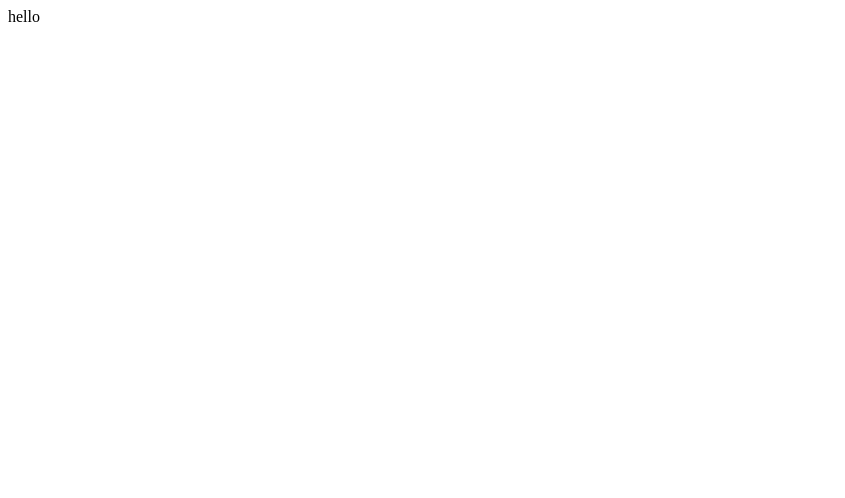
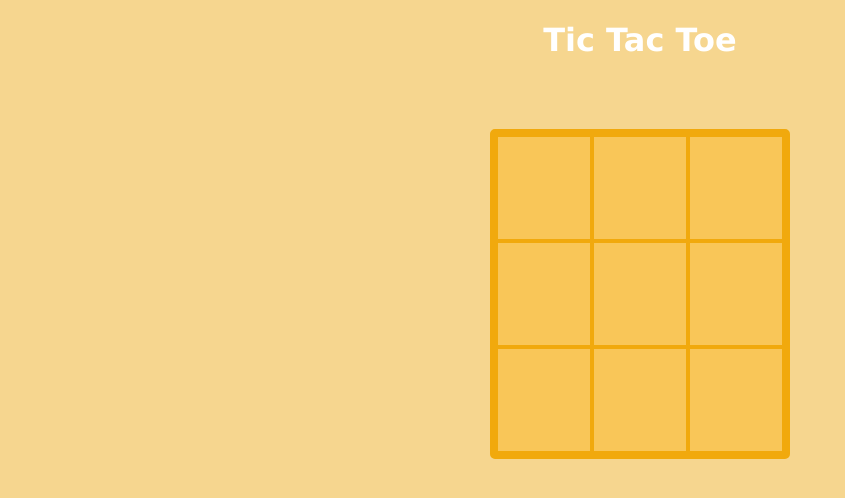
Before and after one commit to scottmcallister/es6-redux-tic-tac-toe, a website built with webpack: page index.html in a window 1280 px wide. Shown: the whole page, without its empty margins (0-845 px from the left). Built offline with nearby package versions, Linux system fonts and the light colour scheme.

Commit message:
add content and styles

```diff
--- /dev/null
+++ b/css/main.css
@@ -0,0 +1,36 @@
+body {
+    background-color: #f6d68f;
+}
+
+.title {
+    color: #ffffff;
+    width: 100%;
+    text-align: center;
+    font-family: verdana;
+}
+
+.wrapper {
+    margin: auto;
+    width: 300px;
+}
+
+.grid {
+    margin-top: 70px;
+    width: 100%;
+    background-color: #f1a90d;
+    border-radius: 5px;
+    border: 5px solid #f1a90d;
+}
+
+tbody, tr, td {
+    background-color: #f9c658;
+    width: 30%;
+    height: 100px;
+}
+
+tbody {
+}
+
+tr, td {
+    border: 1px solid #f1a90d;
+}
--- a/index.html
+++ b/index.html
@@ -3,9 +3,33 @@
 <head>
     <meta charset="UTF-8">
     <title>Tic Tac Toe</title>
+    <link rel="stylesheet" type="text/css" href="/css/main.css">
 </head>
 <body>
-    <div id="target"></div>
+    <div id="game">
+        <h1 class="title">Tic Tac Toe</h1>
+        <div class="wrapper">
+            <table class="grid">
+                <tbody>
+                    <tr>
+                        <td></td>
+                        <td></td>
+                        <td></td>
+                    </tr>
+                    <tr>
+                        <td></td>
+                        <td></td>
+                        <td></td>
+                    </tr>
+                    <tr>
+                        <td></td>
+                        <td></td>
+                        <td></td>
+                    </tr>
+                </tbody>
+            </table>
+        </div>
+    </div>
     <script src="dist/bundle.js"></script>
 </body>
 </html>
--- a/app/index.js
+++ b/js/index.js
@@ -1,7 +1,5 @@
 import {createStore} from 'redux';
 import reducer from './reducer';
-
-document.querySelector('#target').innerHTML = 'hello';
 
 const store = createStore(reducer);
 
--- a/webpack.config.js
+++ b/webpack.config.js
@@ -2,7 +2,7 @@ var path = require('path');
 var webpack = require('webpack');
 
 module.exports = {
-    entry: './app/index.js',
+    entry: './js/index.js',
     output: {
         filename: './dist/bundle.js'
     },
@@ -10,7 +10,7 @@ module.exports = {
         loaders: [
             {
                 loader: 'babel-loader',  /* eslint-disable */
-                test: path.join(__dirname, 'app'), /* eslint-enable */
+                test: path.join(__dirname, 'js'), /* eslint-enable */
                 query: {
                     presets: 'es2015'
                 }
@@ -19,7 +19,7 @@ module.exports = {
     },
     plugins: [
         // Avoid publishing files when compilation fails
-        new webpack.NoErrorsPlugin()
+        new webpack.NoEmitOnErrorsPlugin()
     ],
     stats: {
         // Nice colored output
```
Also changed, not shown: js/actions.js (added), js/reducer.js (renamed from app/reducer.js).
